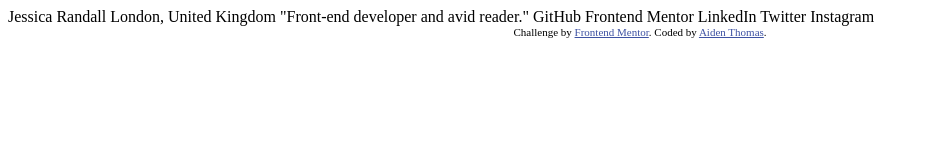
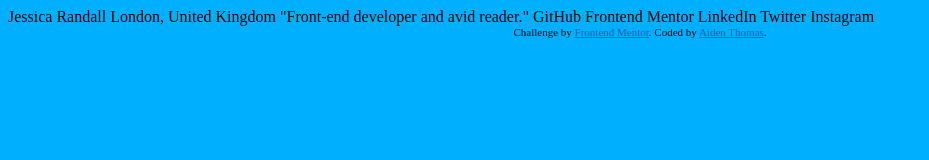
Before and after one commit to AidenT11/Social_Links_Page, a plain HTML site: page index.html in a window 1280 px wide. Shown: the whole page, without its empty margins (0-929 px from the left). Drawn offline with Linux system fonts and the light colour scheme.

Commit message:
Added css file

```diff
--- a/index.html
+++ b/index.html
@@ -5,6 +5,7 @@
   <meta name="viewport" content="width=device-width, initial-scale=1.0"> <!-- displays site properly based on user's device -->
 
   <link rel="icon" type="image/png" sizes="32x32" href="./assets/images/favicon-32x32.png">
+  <link rel="stylesheet" href="style.css">
 
   <title>Frontend Mentor | Social links profile</title>
 
--- /dev/null
+++ b/style.css
@@ -0,0 +1,3 @@
+body{
+	background: #00B0FF;
+}
```
